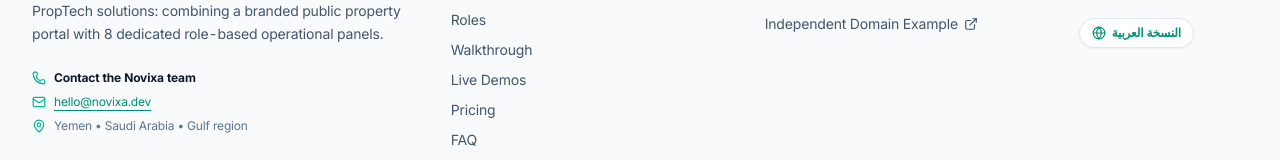
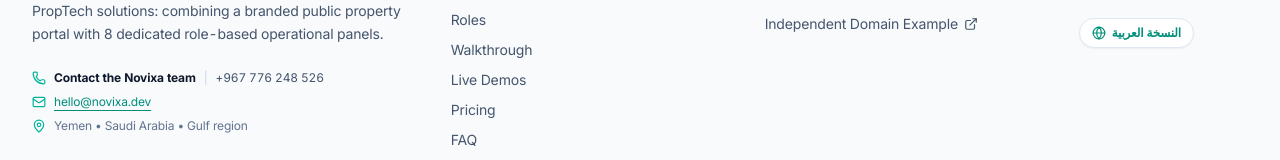
Before and after one commit to Novixa-dev/aqar-landing-page, a Next.js app: page /en/legal/privacy in a window 1280 px wide. Shown: the part 1477-1637 px from the top of the page. Built offline with nearby package versions, Linux system fonts and the light colour scheme; no server answers.

Commit message:
Add Novixa sales WhatsApp (+967 776 248 526) to footer and contact panel
Co-Authored-By: Claude Opus 5.5 <noreply@anthropic.com>
Claude-Session: https://claude.ai/code/session_015CNj5dSAbMetG72BbHZj5V

```diff
--- a/src/components/landing/AqarLandingFooter.tsx
+++ b/src/components/landing/AqarLandingFooter.tsx
@@ -49,6 +49,10 @@ export function AqarLandingFooter({ lang = 'ar' }: { lang?: Language }) {
                 <Phone className="h-3.5 w-3.5 text-[#00b399] shrink-0" aria-hidden="true" />
                 <a href="https://novixa.dev/ar/contact" target="_blank" rel="noopener noreferrer" className="font-bold text-slate-900 hover:text-[#008f7a]">
                   {t('تواصل مع فريق نوڤيكسا', 'Contact the Novixa team')}
+                </a>
+                <span className="text-slate-300">|</span>
+                <a href="https://wa.me/967776248526?text=%D9%85%D8%B1%D8%AD%D8%A8%D8%A7%D9%8B%D8%8C%20%D8%A3%D8%B1%D8%BA%D8%A8%20%D9%81%D9%8A%20%D8%B9%D8%B1%D8%B6%20%D9%86%D9%88%D9%81%D9%83%D8%B3%D8%A7%20%D8%B9%D9%82%D8%A7%D8%B1" target="_blank" rel="noopener noreferrer" className="hover:text-[#008f7a]" dir="ltr">
+                  +967 776 248 526
                 </a>
               </div>
 
--- a/src/components/landing/MenassatCorporateConcierge.tsx
+++ b/src/components/landing/MenassatCorporateConcierge.tsx
@@ -138,7 +138,7 @@ export function MenassatCorporateConcierge() {
           <div className="p-5 space-y-2.5">
             {/* WhatsApp Direct */}
             <a
-              href="https://novixa.dev/ar/contact"
+              href="https://wa.me/967776248526?text=%D9%85%D8%B1%D8%AD%D8%A8%D8%A7%D9%8B%D8%8C%20%D8%A3%D8%B1%D8%BA%D8%A8%20%D9%81%D9%8A%20%D8%B9%D8%B1%D8%B6%20%D9%86%D9%88%D9%81%D9%83%D8%B3%D8%A7%20%D8%B9%D9%82%D8%A7%D8%B1"
               target="_blank"
               rel="noopener noreferrer"
               className="flex items-center justify-between p-3.5 rounded-2xl border border-emerald-200 bg-emerald-50/70 hover:bg-emerald-100/70 text-emerald-950 transition-all group"
```
